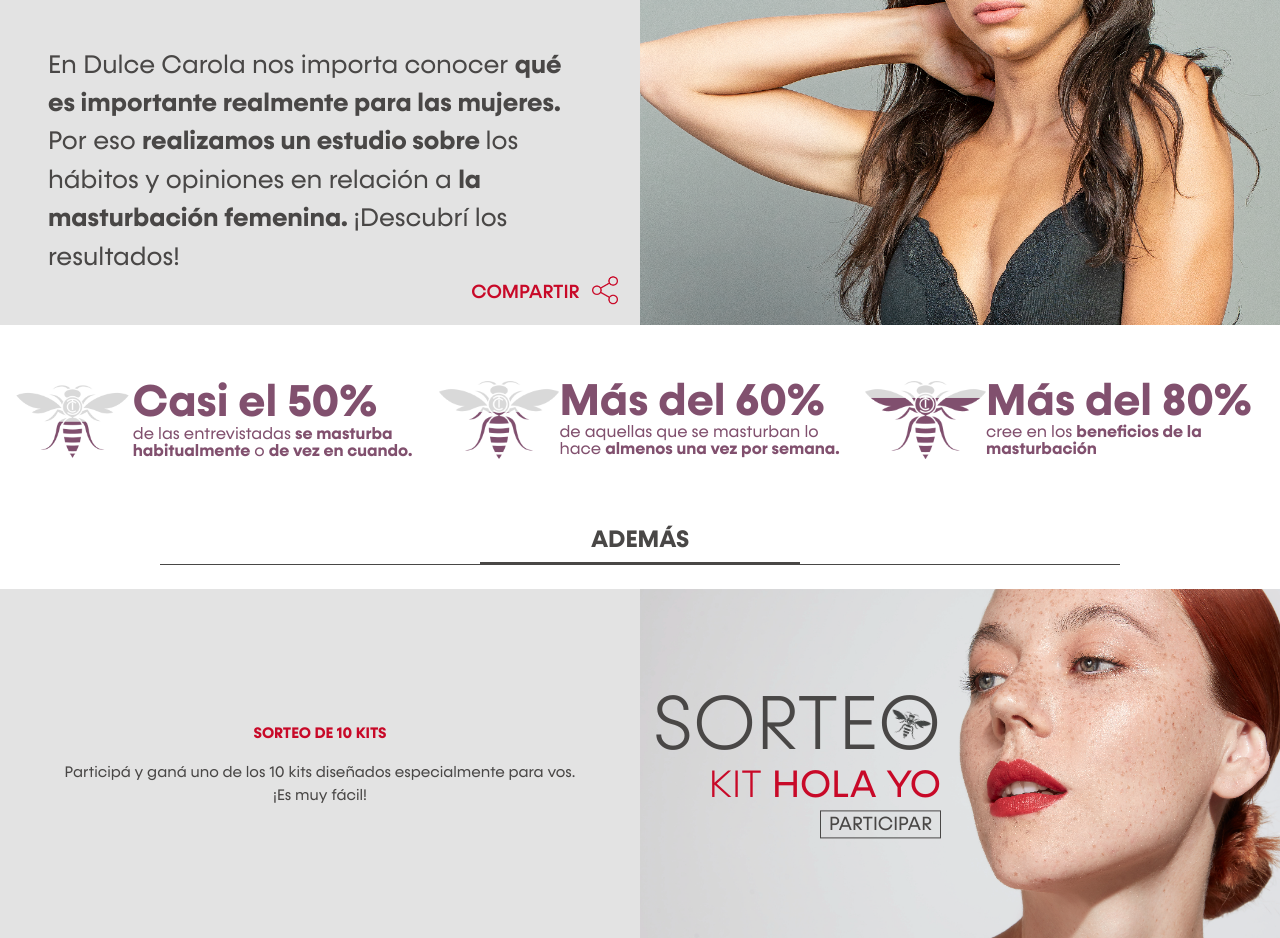
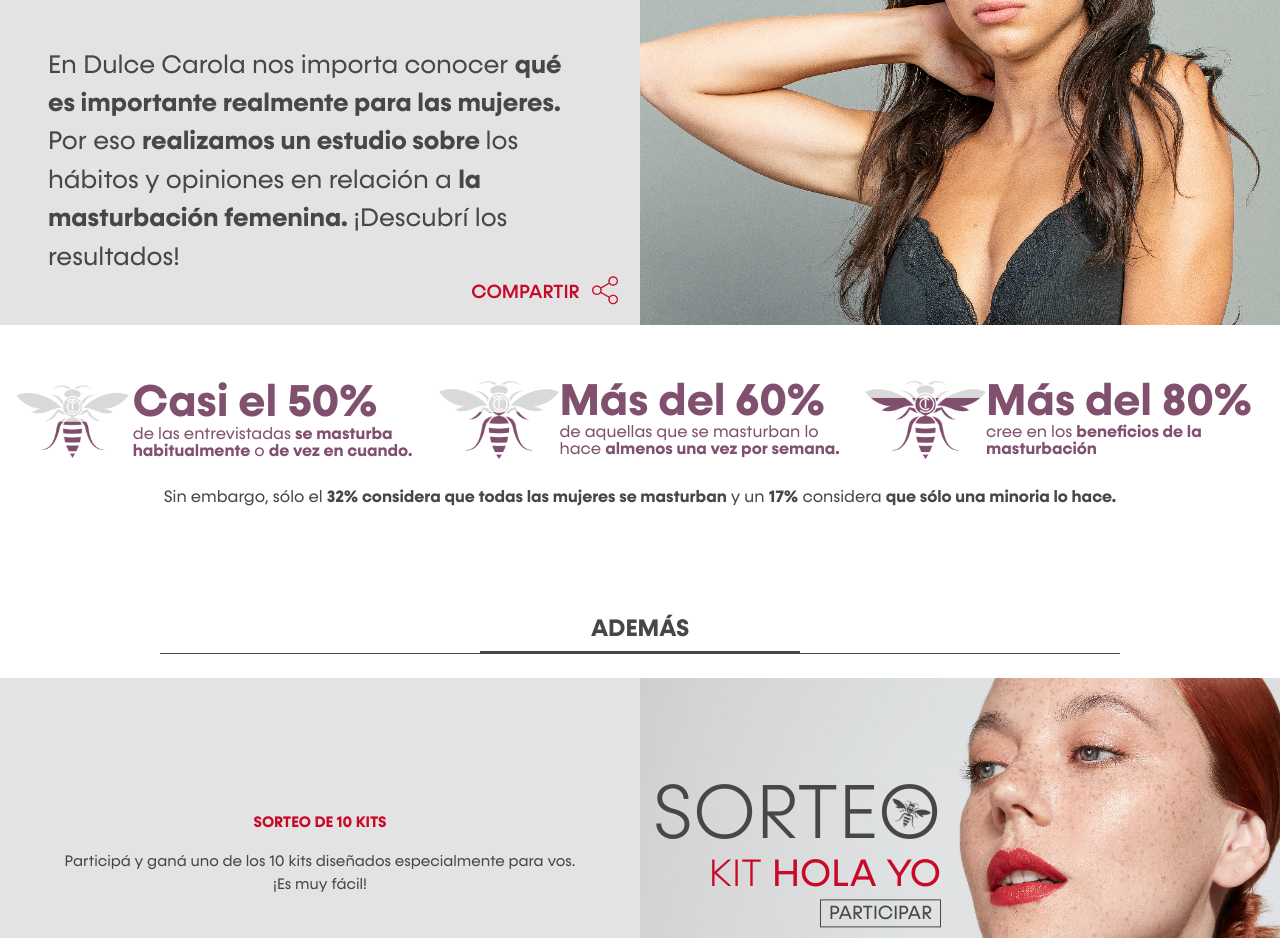
Before and after one commit to jonwilm/dulcecarola, a Django app: page /estadisticas in a window 1280 px wide. Shown: the part 474-1412 px from the top of the page. Run offline with Django 3.2, Linux system fonts and the light colour scheme; some libraries are stand-ins or nearby versions.

Commit message:
Estadisticas 2 nota

```diff
--- a/static/assets/css/styles.css
+++ b/static/assets/css/styles.css
@@ -547,6 +547,10 @@ button.compartir img {
   margin: 0;
   line-height: 1;
 }
+.sec-estadisticas-02 .nota {
+  font-size: 3.5vw;
+  text-align: center;
+}
 @media (min-width: 768px) {
   .sec-estadisticas-intro .content .sec-text .text {
     font-size: 2vw;
@@ -556,6 +560,9 @@ button.compartir img {
   }
 
   .sec-estadisticas-02 .content-text .text {
+    font-size: 1.3vw;
+  }
+  .sec-estadisticas-02 .nota {
     font-size: 1.3vw;
   }
 }
--- a/templates/estadisticas.html
+++ b/templates/estadisticas.html
@@ -62,6 +62,11 @@
         </div>
       </div>
     </div>
+    <div class="row py-4">
+      <div class="col-12">
+        <p class="nota">Sin embargo, sólo el <strong>32% considera que todas las mujeres se masturban</strong> y un <strong>17%</strong> considera <strong>que sólo una minoria lo hace.</strong></p>
+      </div>
+    </div>
   </div>
 </div>
 
```
